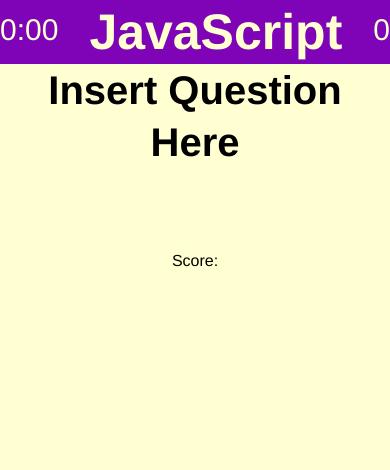
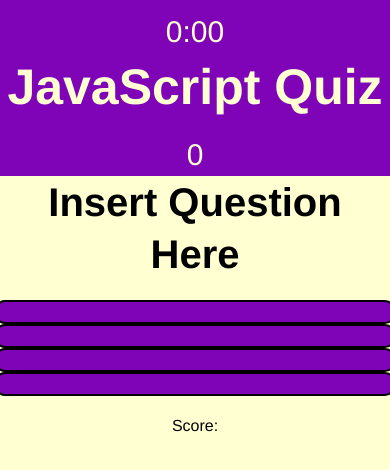
Before and after one commit to Zeizil/04_Homework, a plain HTML site: page index.html in a window 390 px wide. Drawn offline with Linux system fonts and the light colour scheme.

Commit message:
Finished css

```diff
--- a/index.html
+++ b/index.html
@@ -17,11 +17,18 @@
       <h1>Insert Question Here</h1>
     </div>
     <div class="answerdiv">
-        <ul>
-            <li id="answers"></li>
-            <li id="answers"></li>
-            <li id="answers"></li>
-            <li id="answers"></li>
+            <section id="answers">
+              <p id="answerText"></p>
+            </section>
+            <section id="answers">
+              <p id="answerText"></p>
+            </section>
+            <section id="answers">
+              <p id="answerText"></p>
+            </section>
+            <section id="answers">
+              <p id="answerText"></p>
+            </section>
         </ul>
     </div>
       <p id="scoretext">Score: <span id="score"></span></p>
--- a/style.css
+++ b/style.css
@@ -15,6 +15,7 @@
 nav {
     background-color: var(--purple);
     display: flex;
+    flex-wrap: wrap;
     height: 4rem;
     justify-content: space-around;
 }
@@ -34,7 +35,10 @@
 
 .answerdiv{
     display: flex;
-    flex-direction: column;
+    flex-wrap: wrap;
+    justify-content: center;
+    padding: 20px;
+    flex: 4;
 }
 
 #timer {
@@ -58,13 +62,36 @@
 }
 
 #answers {
+    flex: 0 0 400px;
+    padding: 10px;
+    text-align: center;
+    border-style: solid;
+    border-width: 2px;
+    border-radius: 10px;
+    background-color: var(--purple);
+  }
 
-}
+  #answerText {
+    text-align: center;
+    color: var(--cream);
+  }
 
 #scoretext {
     text-align: center;
 }
 
-#score {
-
+@media screen and (max-width: 992px) {
+    main,
+    nav {
+      flex-direction: column;
+    }
+    nav {
+        height: 11rem;
+    }
+  }
+  @media screen and (max-width: 768px) {
+    main,
+    nav {
+      flex-direction: column;
+    }
 }
```
